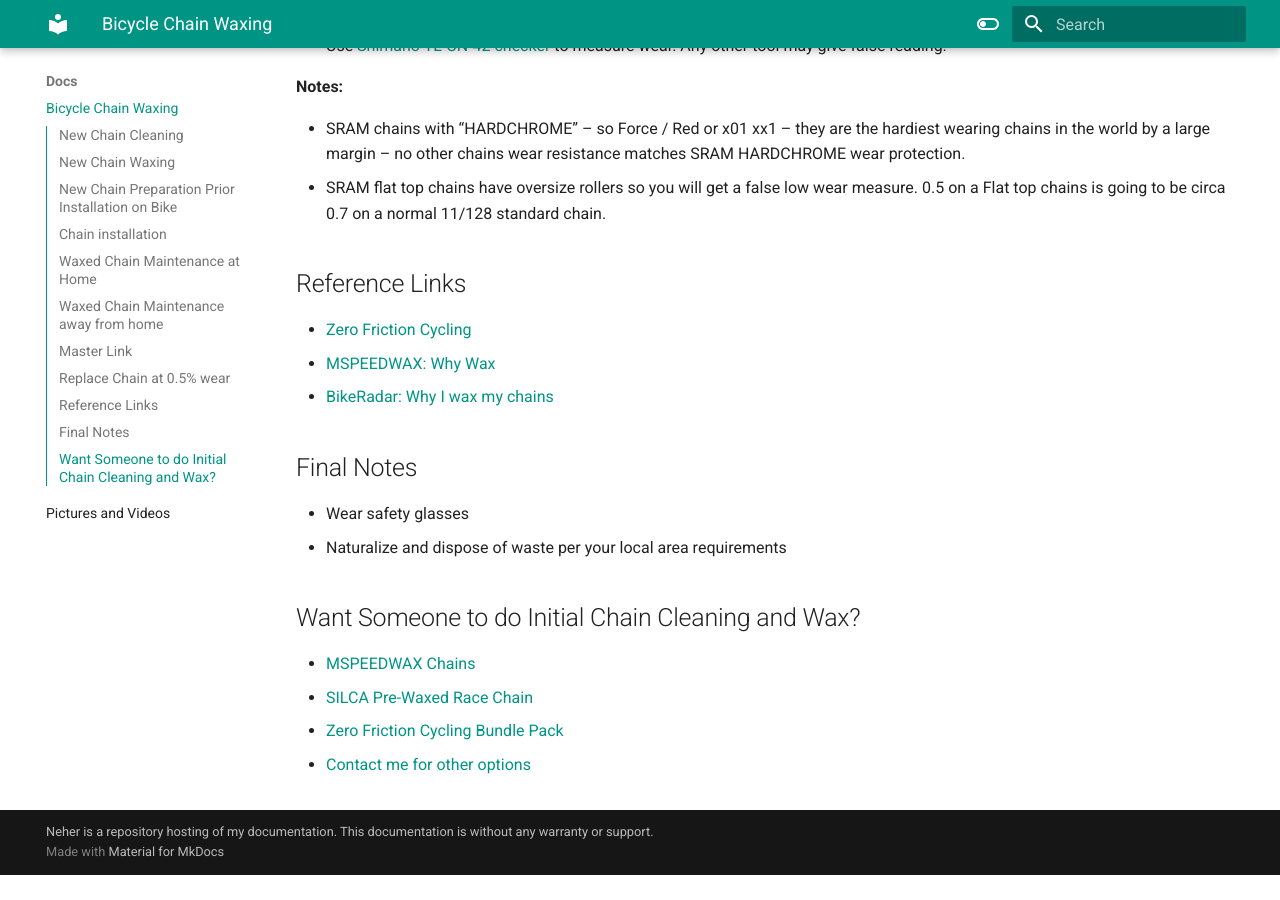
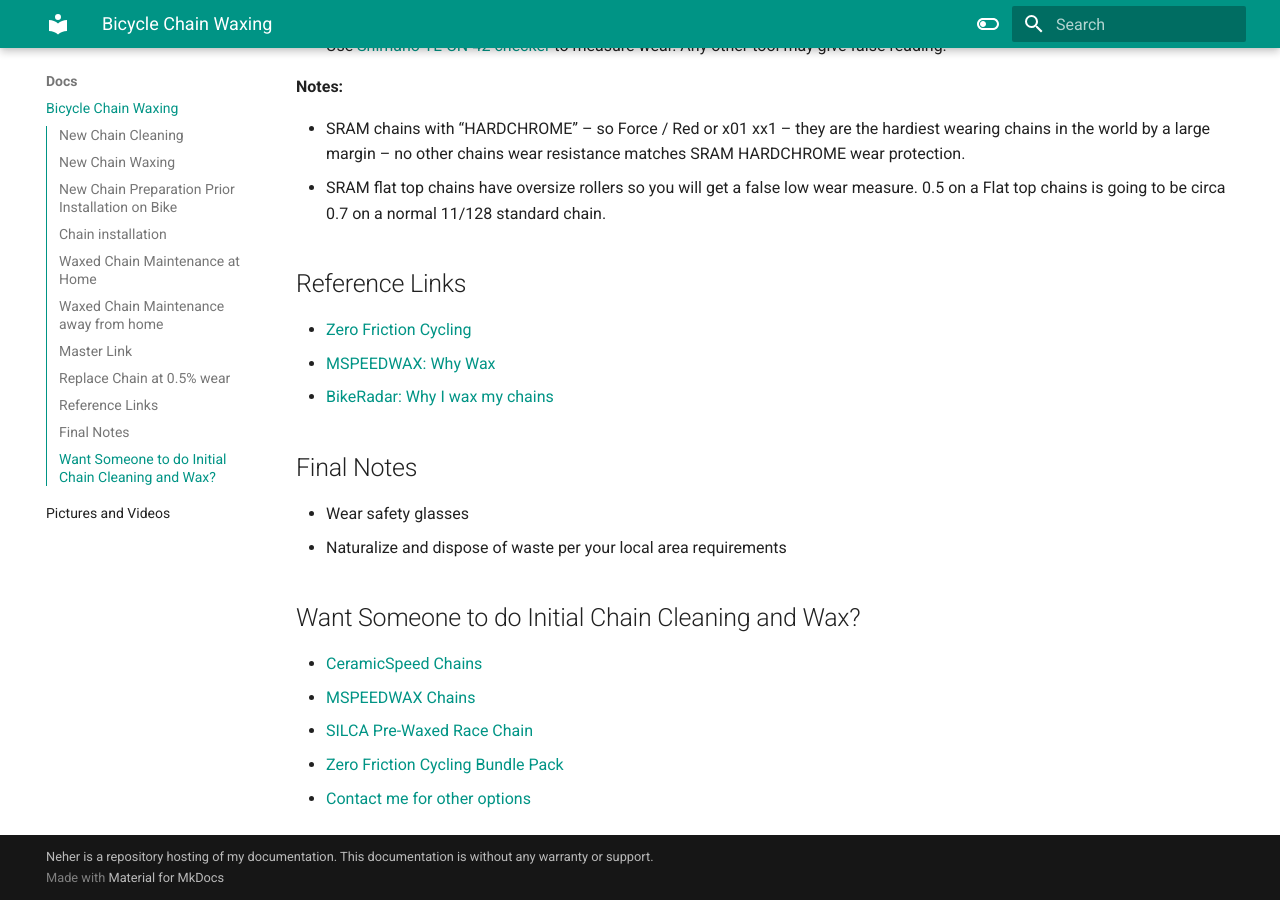
Before and after one commit to rneher-igel/Neher, an MkDocs documentation site: the page built from docs/Docs/Bicycle-Chain-Waxing.md, in a window 1280 px wide and 900 px high, scrolled down 5009 px. Built offline with MkDocs 1.6.1 and Material for MkDocs 9.7.7, drawn with Linux system fonts in a browser that asks for light colours; before the commit the page ends 5884 px from its top, so only the background shows below that.

Commit message:
CeramicSpeed Chains

```diff
--- a/docs/Docs/Bicycle-Chain-Waxing.md
+++ b/docs/Docs/Bicycle-Chain-Waxing.md
@@ -108,8 +108,6 @@
 - Once home, follow [Waxed Chain Maintenance at Home](Bicycle-Chain-Waxing.md#waxed-chain-maintenance-at-home)
 - [SILCA Super Secret Chain Lube with videos](https://silca.cc/collections/chain-lube-wax/products/silca-super-secret-chain-lube)
 
-
-
 -----
 
 -----
@@ -147,8 +145,8 @@
 
 ## Want Someone to do Initial Chain Cleaning and Wax?
 
+- [CeramicSpeed Chains](https://ceramicspeed.com/collections/ufo-chains)
 - [MSPEEDWAX Chains](https://moltenspeedwax.com/collections/ybn-chains)
 - [SILCA Pre-Waxed Race Chain](https://www.biketiresdirect.com/product/silca-pre-waxed-race-chain)
 - [Zero Friction Cycling Bundle Pack](https://zerofrictioncycling.com.au/product-category/bundle/)
-
 - [Contact me for other options](mailto:r26988@gmail.com)
```
